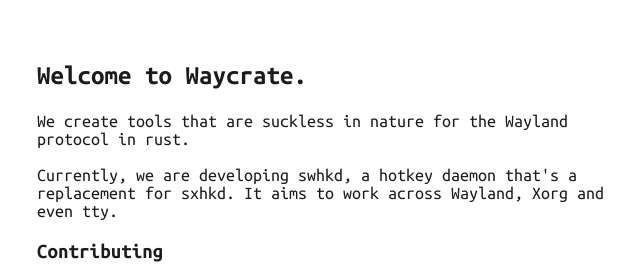
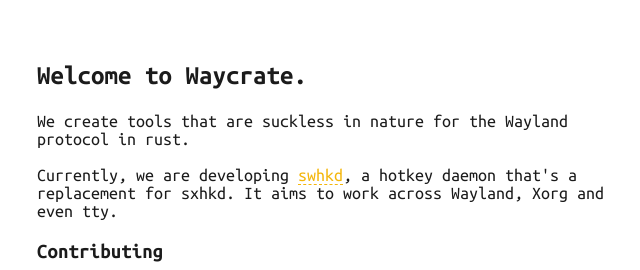
Before and after one commit to waycrate/waycrate.github.io, an Eleventy site: page index.html in a window 1280 px wide. Shown: the top 270 px of the page, 368-1008 px from the left. Built offline with nearby package versions, Linux system fonts and the light colour scheme; Eleventy itself is replaced by a stand-in of ours; files that its build step writes are made by us from their sources.

Commit message:
feat(home): add link to swhkd in contents

```diff
--- a/index.html
+++ b/index.html
@@ -6,7 +6,7 @@ title: Home
 <h2>Welcome to Waycrate.</h2>
 <p>We create tools that are suckless in nature for the Wayland protocol in rust.</p>
 
-<p>Currently, we are developing swhkd, a hotkey daemon that's a
+<p>Currently, we are developing <a href="{{ '/swhkd' | url }}">swhkd</a>, a hotkey daemon that's a
 replacement for sxhkd. It aims to work across Wayland, Xorg and even
 tty.</p>
 
```
